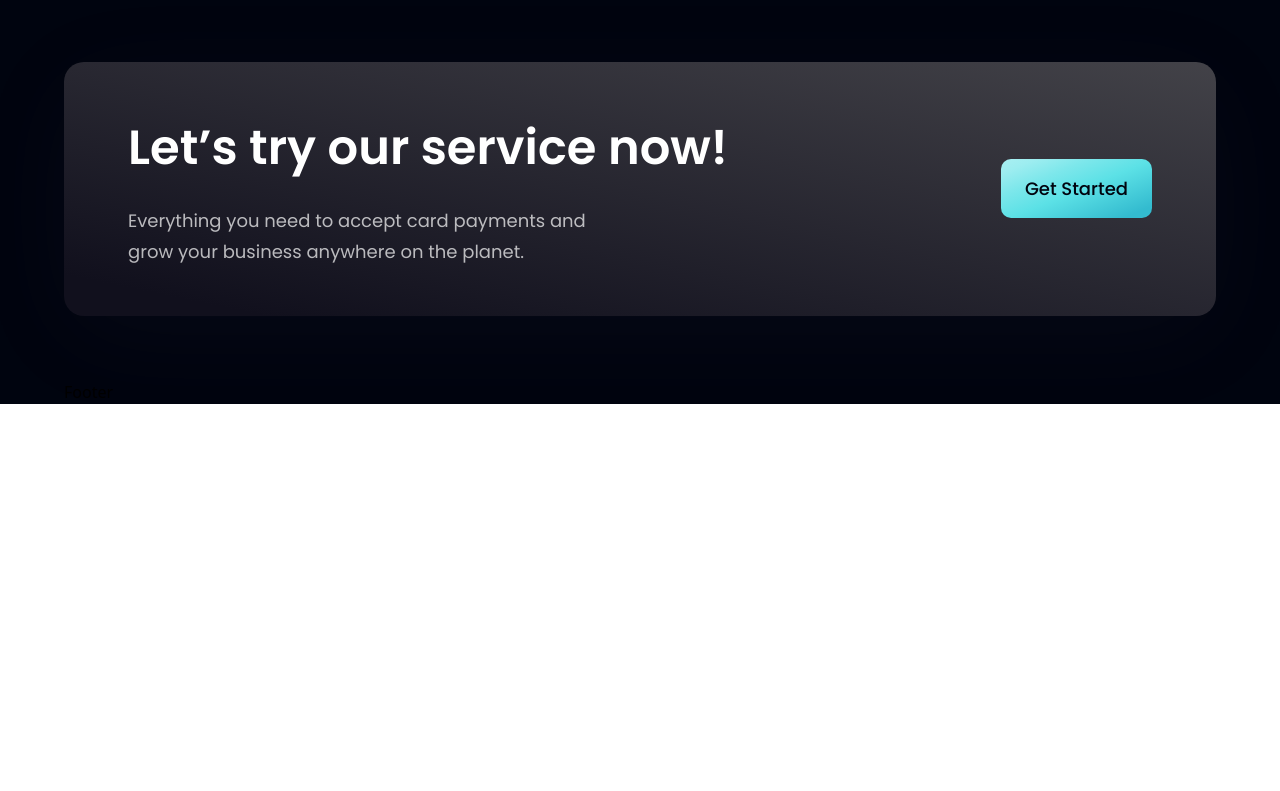
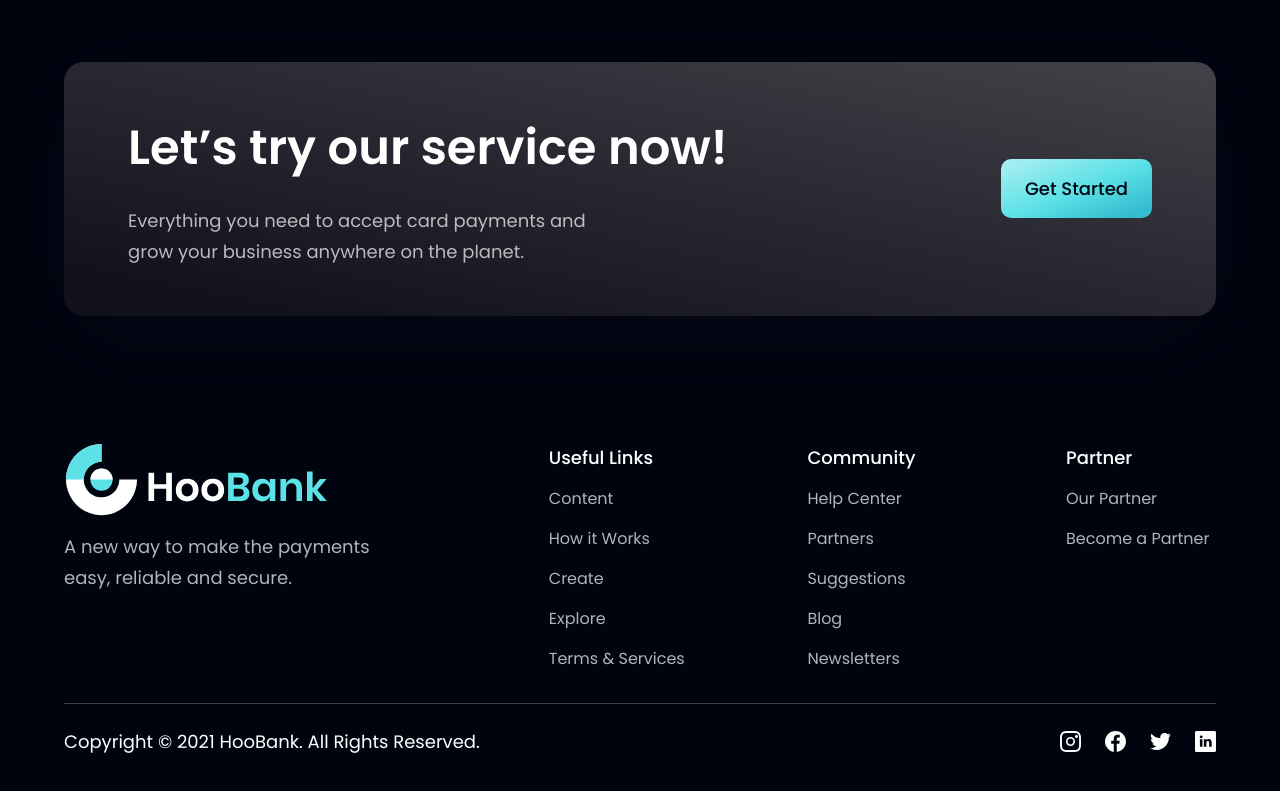
Before and after one commit to HubertKwiatkowski/jsmastery_business_app, a React (Vite) app: page / in a window 1280 px wide. Shown: the part 4026-4817 px from the top of the page. Before the commit the page ends 4430 px from the top, so only its background shows below. Built offline with nearby package versions, Linux system fonts and the light colour scheme.

Commit message:
finished app

```diff
--- a/src/components/Footer.jsx
+++ b/src/components/Footer.jsx
@@ -1,11 +1,42 @@
-import React from 'react'
+import styles from "../style"
+import { logo } from "../assets"
+import { footerLinks, socialMedia } from "../constants"
 
-const Footer = () => {
-  return (
-    <div>
-      Footer
+const Footer = () => (
+  <section className={`${styles.flexCenter} ${styles.paddingY} flex-col`}>
+    <div className={`${styles.flexStart} md:flex-row flex-col mb-8 w-full`}>
+      <div className="flex-1 flex flex-col justify-start mr-10">
+        <img src={logo} alt="hoobank" className="w-[266px] h-[72px] object-contain"/>
+        <p className={`${styles.paragraph} mt-4 max-w-[310px]`}>A new way to make the payments easy, reliable and secure.</p>
+      </div>
+      <div className="flex-[1.5] w-full flex flex-row justify-between flex-wrap md:mt-0 mt-0">
+        {footerLinks.map((footerLink) => (
+          <div key={footerLink.key} className="flex flex-col ss:my-0 my-4 min-w-[150px]">
+            <h4 className="font-poppins font-medium text-[18px] leading-[27px] text-white">
+              {footerLink.title}
+            </h4>
+            <ul className="list-none mt-4">
+              {footerLink.links.map((link, index) => (
+                <li key={link.name} className={`font-poppins font-normal text-[16px] leading-[24px] text-dimWhite hover:text-secondary cursor-pointer ${index !== footerLink.links.length - 1 ? 'mb-4' : 'mb-0'}`}>
+                  {link.name}
+                </li>
+              ))}
+            </ul>
+          </div>
+        ))}
+      </div>
     </div>
-  )
-}
+
+    <div className="w-full flex justify-between items-center md:flex-row flex-col pt-6 border-t-[1px] border-t-[#3F3E45]">
+      <p className="font-poppins font-normal text-center text-[18px] leading-[27px] text-white">Copyright &copy; 2021 HooBank. All Rights Reserved.</p>
+      <div className="flex flex-row md:mt-0 mt-6">
+        {socialMedia.map((social, index) => (
+          <img key={social.id} src={social.icon} alt={social.id} className={`w-[21px] h-[21px] object-contain cursor-pointer ${index !== socialMedia.length -1 ? "mr-6" : "mr-0"} `} />
+        ))}
+      </div>
+    </div>
+  </section>
+)
+
 
 export default Footer
```
